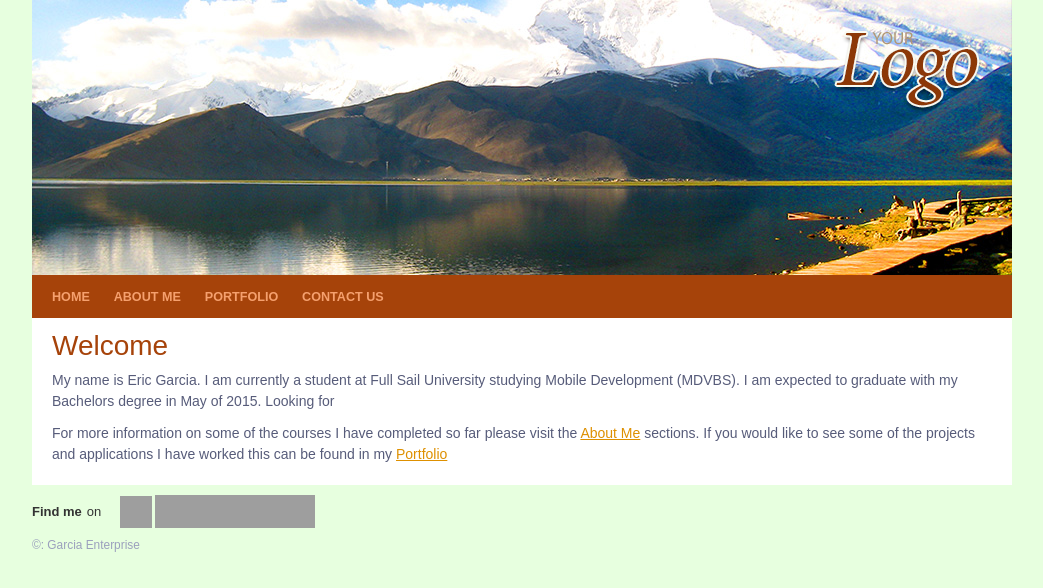
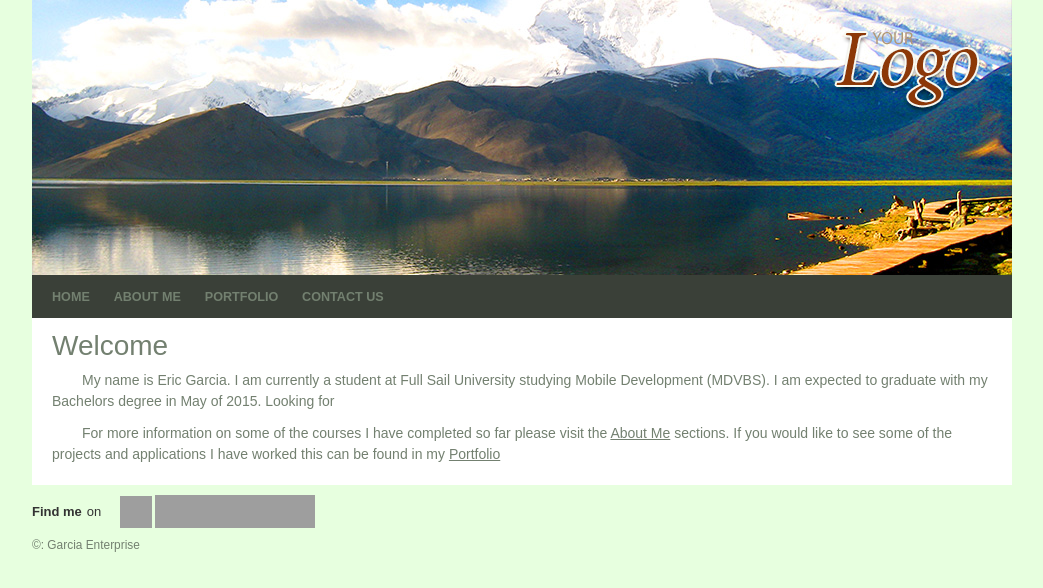
Before and after one commit to ENG618/eng618, a plain HTML site: page index.html in a window 1280 px wide. Shown: the whole page, without its empty margins (118-1161 px from the left). Drawn offline with Linux system fonts and the light colour scheme; grey boxes are pictures that could not be loaded; a web font is replaced by a local one.

Commit message:
updated navbar: colors, links, and hover state; updated a: color and hover state

```diff
--- a/css/screen_layout_large.css
+++ b/css/screen_layout_large.css
@@ -18,7 +18,7 @@ nav{
 	width: 100%;
 	display: block;
 	position: absolute;
-	background-color: #a6430a;
+	background-color: #3A4038;
 }
 
 /* Layout Large Screens (default for older browsers) */
--- a/css/screen_layout_small.css
+++ b/css/screen_layout_small.css
@@ -20,11 +20,11 @@ article{padding: 20px 20px 10px 20px;}
 nav{
 	position: static;
 	padding: 10px 0 10px 0;
-	background-color: #515673;
+	background-color: #D0E6C9;
 }
 
 nav a{
-	color: #a6abc5;
+	color: #738070;
 	display: block;
 	margin: 15px;
 	padding: 9px;
@@ -35,7 +35,7 @@ nav a{
 	border-radius: 12px;
 }
 nav a:hover{
-	color: #fff;
+	color: #ADBFA7;
 	background-color: rgba(255,255,255,.15);
 }
 
--- a/css/styles.css
+++ b/css/styles.css
@@ -1,7 +1,7 @@
 @charset 'UTF-8';
 
 body{
-	color: #575c7a;
+	color: #738070;
 	line-height: 1.5em;
 	font-family: Arial;
 	font-size: 14px;
@@ -19,7 +19,7 @@ body{
 h1{
 	font-size: 2em;
 	font-weight: normal;
-	color: #a6430a;
+	color: #738070;
 	margin: 0 0 .5em 0;
 }
 
@@ -35,14 +35,15 @@ h3{
 
 p{
 	margin: 0 0 .75em 0;
+	text-indent: 30px;
 }
 
-a{color: #de9000;}
-a:hover{color: #009eff;}
+a{color: #738070;}
+a:hover{color: #ADBFA7;}
 
 footer{
 	font-size: .85em;
-	color: #9ba0bd;
+	color: #738070;
 	background-color: #E7FFDF;
 	padding: 10px 10px 10px 0;
 }
@@ -76,14 +77,14 @@ a.cta:hover{background-position: right -50px}
 .promo.three{background-image: url(../images/promo_3.jpg);}
 
 nav a{
-	color: #f5a06e;
+	color: #;
 	text-transform: uppercase;
 	text-decoration: none;
 	display: inline-block;
 	font-weight: bold;
 	font-size: .9em;
 }
-nav a:hover{color: #fff;}
+nav a:hover{color: #E7FFDF;}
 
 .clear-fix{
 	clear: both;
```
